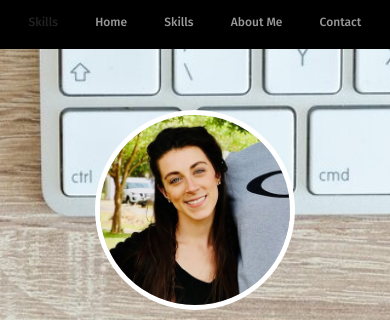
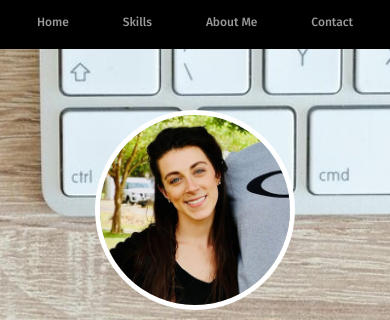
Before and after one commit to victoriafuselier/personal-portfolio-page, a plain HTML site: page skills.html in a window 390 px wide. Shown: the top 320 px of the page. Drawn offline with Linux system fonts and the light colour scheme.

Commit message:
"Skills" nav bar fixed and working
At all 3 breakpoints

```diff
--- a/skills.html
+++ b/skills.html
@@ -11,7 +11,7 @@
 
     <nav class="main-nav">
         <ul class="nav">
-          <li class="page-title">Skills</li>
+          <li id="page-title">Skills</li>
           <li><a href="index.html">Home</a></li>
           <li><a href="skills.html">Skills</a></li>
           <li><a href="aboutme.html">About Me</a></li>
```
